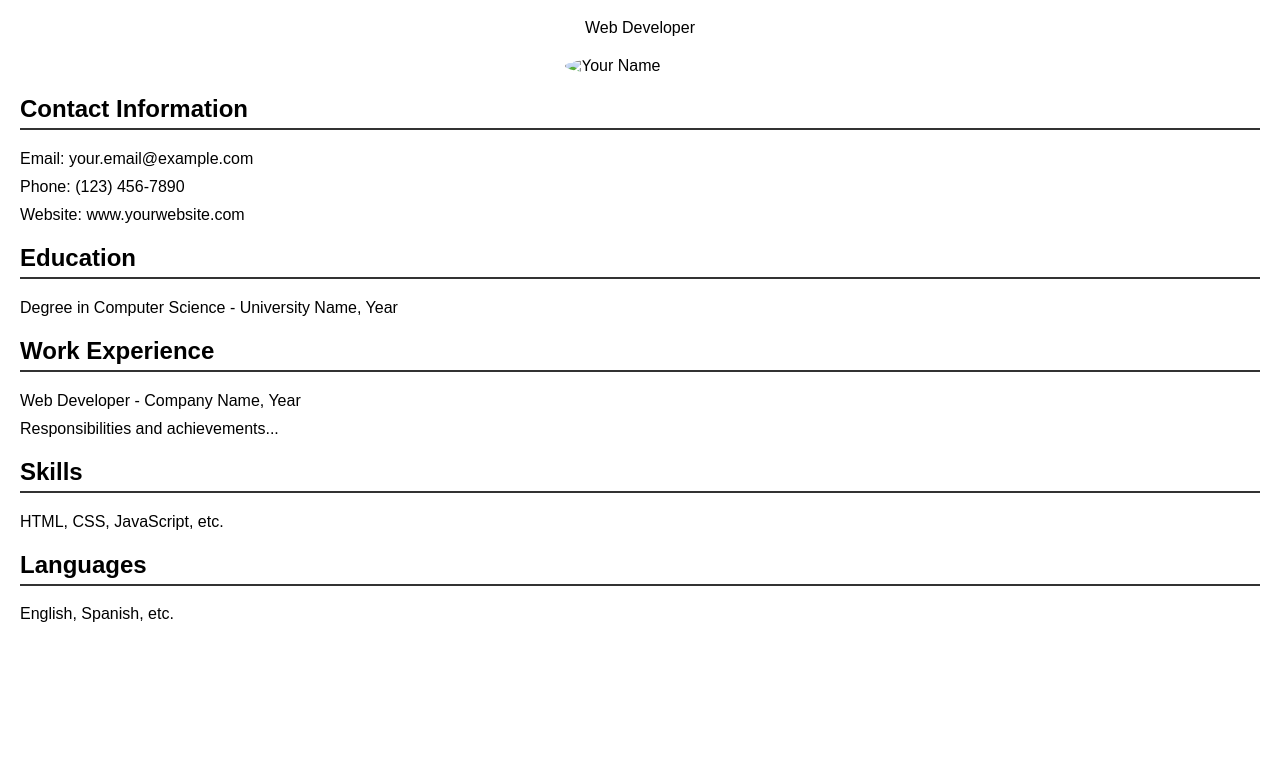
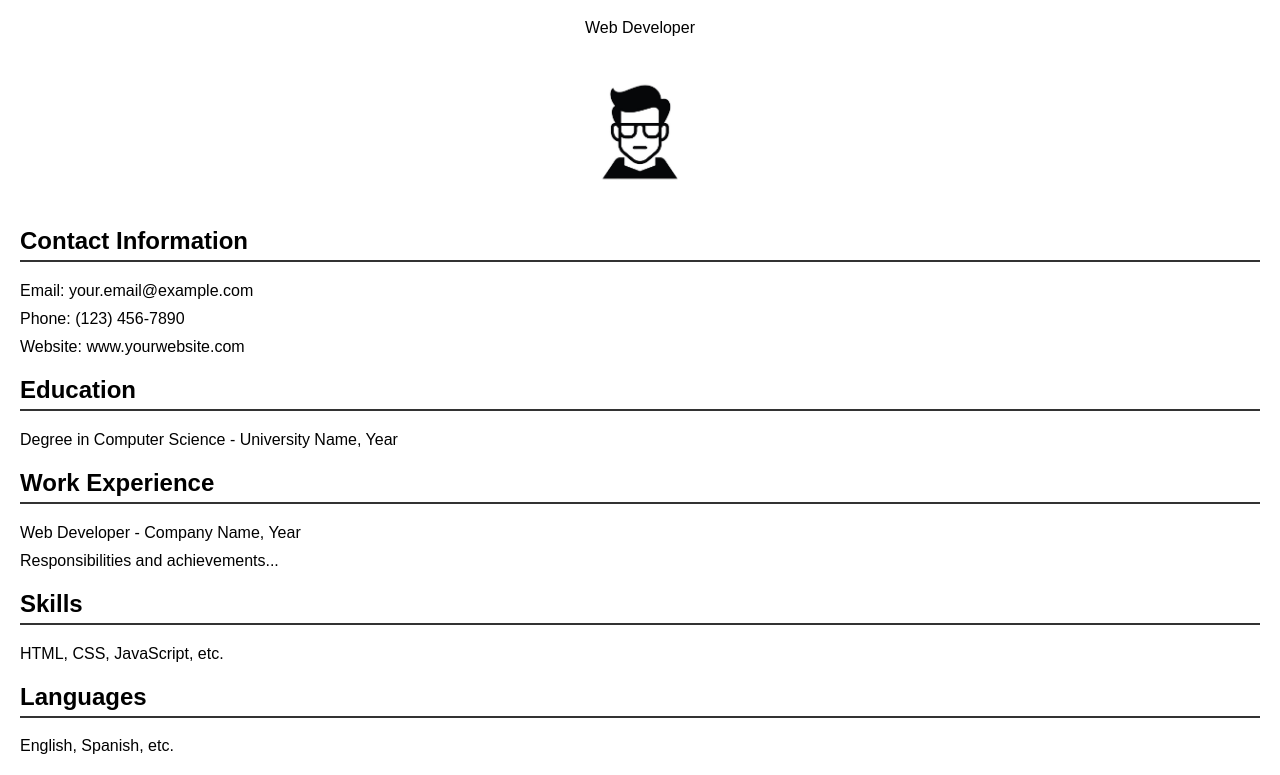
Before and after one commit to chinguyenthien/html-cv, a plain HTML site: page index.html in a window 1280 px wide. Shown: the part 61-836 px from the top of the page. Before the commit the page ends 800 px from the top, so only its background shows below. Drawn offline with Linux system fonts and the light colour scheme; the site is published under a folder, as on GitHub Pages, so addresses that start at the root find nothing.

Commit message:
Update index.html

```diff
--- a/index.html
+++ b/index.html
@@ -42,7 +42,7 @@
         <p>Web Developer</p>
     </div>
 
-    <img src="/assets/images/web-developer.jpg" alt="Your Name" class="profile-img">
+    <img src="assets/images/web-developer.jpg" alt="Your Name" class="profile-img">
 
     <div class="section">
         <h2>Contact Information</h2>
```
